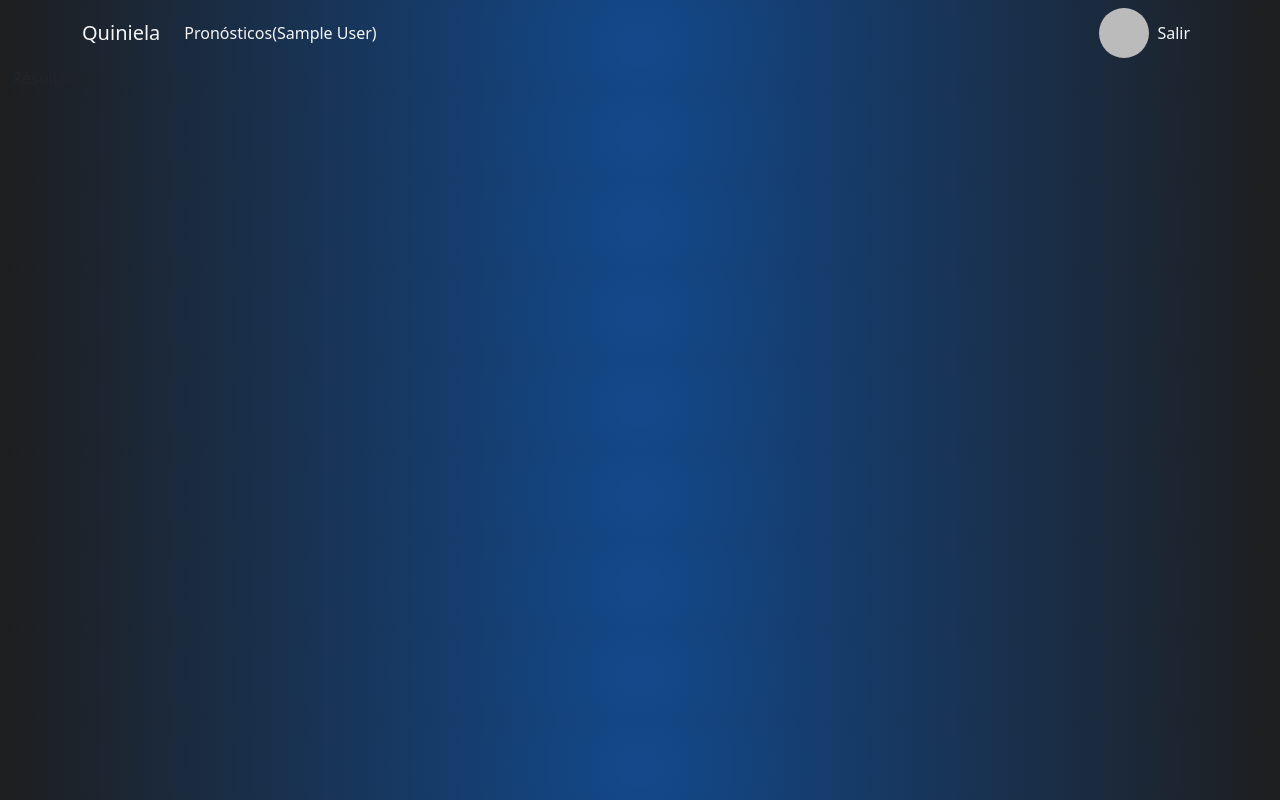
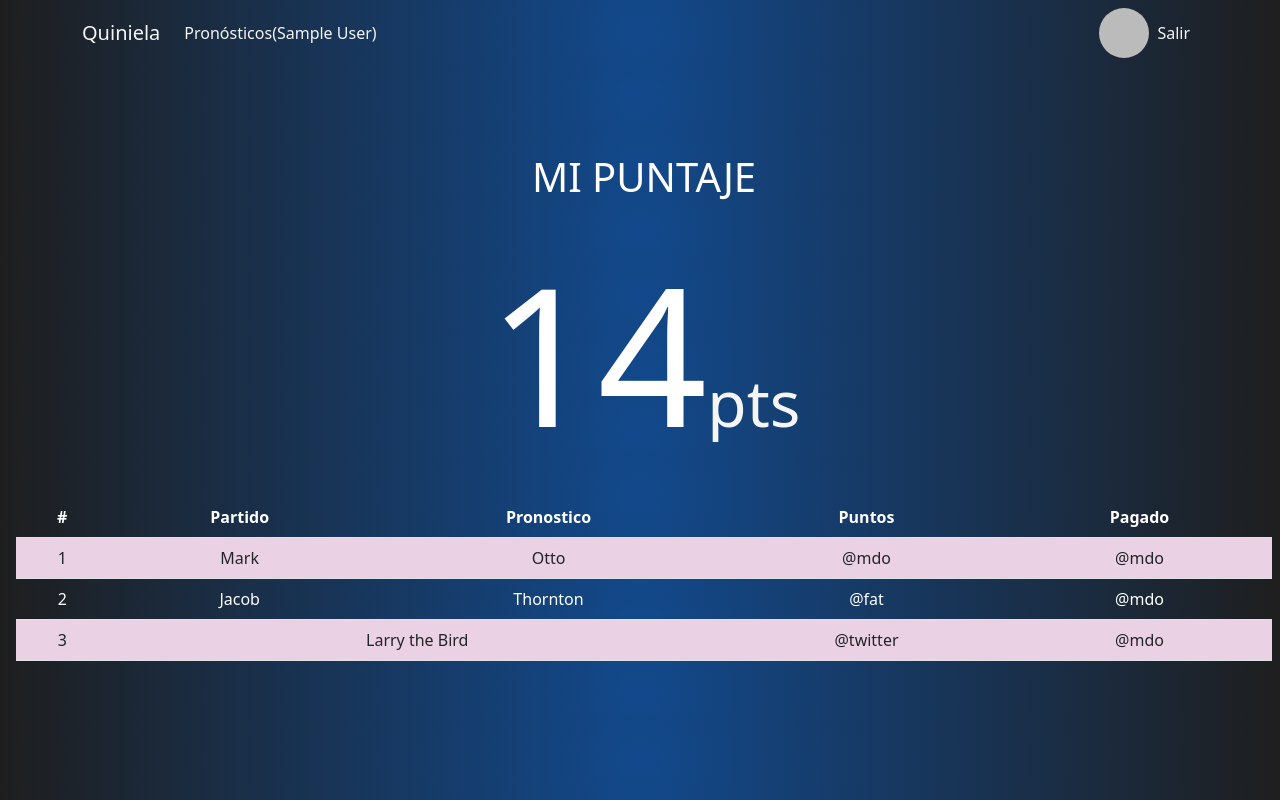
Before and after one commit to PoloBustillo/quiniela, a React (Create React App) app: page /resultados in a window 1280 px wide. Built offline with nearby package versions, Linux system fonts and the light colour scheme; no server answers; the database is empty; sample sign-in values are in the browser's storage.

Commit message:
active firebase to user

```diff
--- a/src/App.css
+++ b/src/App.css
@@ -3,6 +3,10 @@ body {
 }
 .nav-bar-section .navbar-brand, .nav-bar-section .nav-link{
   color: whitesmoke !important;
+}
+.table-striped>tbody>tr:nth-child(odd)>td,
+.table-striped>tbody>tr:nth-child(odd)>th {
+  background-color: rgb(248, 220, 240);
 }
 .accordion{
   border-color: blueviolet !important;
--- a/src/App.js
+++ b/src/App.js
@@ -5,14 +5,27 @@ import { Layout } from "./pages/Layout";
 import { useEffect, useState } from "react";
 import { useAuth } from "./context/authContext";
 import { useNavigate } from "react-router-dom";
+import { getTokenFirebase, onMessageListener } from "./firebase-config";
 
 let date = new Date().toLocaleDateString();
 
 function App() {
+  const [isTokenFound, setTokenFound] = useState(false);
+
   const [show, setShow] = useState(false);
   const navigation = useNavigate();
   const { user } = useAuth();
 
+  onMessageListener()
+    .then((payload) => {
+      setShow(true);
+      console.log(payload);
+    })
+    .catch((err) => console.log("failed: ", err));
+
+  useEffect(() => {
+    getTokenFirebase(setTokenFound);
+  }, []);
   useEffect(() => {
     if (user) {
       navigation("/mis-pronosticos");
--- a/src/components/Partido.jsx
+++ b/src/components/Partido.jsx
@@ -53,15 +53,21 @@ export const Partido = ({ partido }) => {
                 <Col>
                   <Form.Control
                     type="number"
-                    style={{ textAlign: "center", zIndex: "1000" }}
+                    style={{ textAlign: "center" }}
                     value={scoreHome}
                     onChange={(e) => {
+                      if (e.target.value === "") {
+                        setScoreHome(0);
+                      }
                       if (Number.parseInt(e.target.value) >= 0) {
-                        setScoreHome(e.target.value);
+                        setScoreHome(
+                          Number.parseInt(e.target.value).toFixed(0)
+                        );
                         dispatch(
                           updatePronosticos({
                             partidoId: partido.id,
-                            home_score: e.target.value,
+                            home_score: Number.parseInt(e.target.value),
+                            away_score: Number.parseInt(scoreAway),
                           })
                         );
                       }
@@ -97,12 +103,18 @@ export const Partido = ({ partido }) => {
                     aria-label="Goles"
                     value={scoreAway}
                     onChange={(e) => {
+                      if (e.target.value === "") {
+                        setScoreAway(0);
+                      }
                       if (Number.parseInt(e.target.value) >= 0) {
-                        setScoreAway(e.target.value);
+                        setScoreAway(
+                          Number.parseInt(e.target.value).toFixed(0)
+                        );
                         dispatch(
                           updatePronosticos({
                             partidoId: partido.id,
-                            away_score: e.target.value,
+                            away_score: Number.parseInt(e.target.value),
+                            home_score: Number.parseInt(scoreHome),
                           })
                         );
                       }
--- a/src/context/authContext.js
+++ b/src/context/authContext.js
@@ -39,7 +39,7 @@ export function AuthProvider({ children }) {
           if (mis_pronosticos) {
             dispatch(initPronosticos(mis_pronosticos));
           } else {
-            setDoc(pronosticosRef, {});
+            setDoc(pronosticosRef, { active: false });
             dispatch(initPronosticos([]));
           }
         } catch (error) {
--- a/src/firebase-config.js
+++ b/src/firebase-config.js
@@ -1,8 +1,15 @@
 import { initializeApp } from "firebase/app";
 import { getAuth } from "firebase/auth";
 import { getFirestore } from "firebase/firestore";
+import {
+  getMessaging,
+  getToken,
+  onMessage,
+  isSupported,
+} from "firebase/messaging";
 
 // Your web app's Firebase configuration
+
 const firebaseConfig = {
   apiKey: "AIzaSyDVa7qtEUjOjYq3AvqJme6GO40AhHW6eA0",
   authDomain: "quiniela-mundial-84bbb.firebaseapp.com",
@@ -17,3 +24,50 @@ const firebaseConfig = {
 export const app = initializeApp(firebaseConfig);
 export const auth = getAuth(app);
 export const db = getFirestore(app);
+
+console.log(isSupported());
+const messaging = (async () => {
+  try {
+    const isSupportedBrowser = await isSupported();
+    if (isSupportedBrowser) {
+      return getMessaging(app);
+    }
+    console.log("Firebase not supported this browser");
+    return null;
+  } catch (err) {
+    console.log(err);
+    return null;
+  }
+})();
+
+//Messaging
+export const onMessageListener = () =>
+  new Promise((resolve) => {
+    onMessage(messaging, (payload) => {
+      resolve(payload);
+    });
+  });
+export const getTokenFirebase = (setTokenFound) => {
+  return getToken(messaging, {
+    vapidKey:
+      "BCzXBPByzolwo4ZXOvVp_i15VpGCQprFd9HVFRNdW_ULXxqztKUCi6i3coXe6GGD6pyPVKkaYEjoABD3CDvqDu0",
+  })
+    .then((currentToken) => {
+      if (currentToken) {
+        console.log("current token for client: ", currentToken);
+        setTokenFound(true);
+        // Track the token -> client mapping, by sending to backend server
+        // show on the UI that permission is secured
+      } else {
+        console.log(
+          "No registration token available. Request permission to generate one."
+        );
+        setTokenFound(false);
+        // shows on the UI that permission is required
+      }
+    })
+    .catch((err) => {
+      console.log("An error occurred while retrieving token. ", err);
+      // catch error while creating client token
+    });
+};
--- a/src/pages/Pronosticos.jsx
+++ b/src/pages/Pronosticos.jsx
@@ -26,6 +26,7 @@ export const Pronosticos = () => {
   const pronosticos = useSelector(
     (state) => state.pronosticosSlice.pronosticos
   );
+  const active = useSelector((state) => state.pronosticosSlice.active);
   const { user } = useAuth();
 
   return (
@@ -90,10 +91,15 @@ export const Pronosticos = () => {
             })}
           </Row>
         )}
+        <div style={{ height: "100px" }}></div>
         <Navbar className="w-100 mt-3" fixed="bottom">
           <Button
             onClick={async () => {
-              updatePronosticos({ body: pronosticos, userId: user.uid })
+              updatePronosticos({
+                body: pronosticos,
+                userId: user.uid,
+                active: active,
+              })
                 .unwrap()
                 .then((data) => {
                   setShowToast(true);
--- a/src/pages/Resultados.jsx
+++ b/src/pages/Resultados.jsx
@@ -1,10 +1,56 @@
 import React from "react";
+import { Col, Row, Table } from "react-bootstrap";
 import { Layout } from "./Layout";
 
 export const Resultados = () => {
   return (
     <Layout>
-      <div>Resultados</div>
+      <Row
+        className={"center"}
+        style={{ color: "white", paddingTop: "30px", width: "100%" }}
+      >
+        <Col sm={12} className={"mx-3"} style={{ textAlign: "center" }}>
+          <div>
+            <h1>MI PUNTAJE</h1>
+          </div>
+          <div style={{ fontSize: "15vw" }}>
+            14<span style={{ fontSize: "5vw", color: "whitesmoke" }}>pts</span>
+          </div>
+          <Table striped style={{ color: "white" }}>
+            <thead>
+              <tr>
+                <th>#</th>
+                <th>Partido</th>
+                <th>Pronostico</th>
+                <th>Puntos</th>
+                <th>Pagado</th>
+              </tr>
+            </thead>
+            <tbody>
+              <tr>
+                <td>1</td>
+                <td>Mark</td>
+                <td>Otto</td>
+                <td>@mdo</td>
+                <td>@mdo</td>
+              </tr>
+              <tr>
+                <td>2</td>
+                <td>Jacob</td>
+                <td>Thornton</td>
+                <td>@fat</td>
+                <td>@mdo</td>
+              </tr>
+              <tr>
+                <td>3</td>
+                <td colSpan={2}>Larry the Bird</td>
+                <td>@twitter</td>
+                <td>@mdo</td>
+              </tr>
+            </tbody>
+          </Table>
+        </Col>
+      </Row>
     </Layout>
   );
 };
--- a/src/redux/firebase/api.js
+++ b/src/redux/firebase/api.js
@@ -7,7 +7,7 @@ const key = "11B61F47CF1E7D3B93B8527C6352D";
 
 export const api = createApi({
   reducerPath: "firestore",
-  baseQuery: fakeBaseQuery({ baseUrl: "/" }),
+  baseQuery: fakeBaseQuery(),
   endpoints: (build) => ({
     getTime: build.query({
       async queryFn(body, _queryApi, _extraOptions, baseQuery) {
@@ -48,15 +48,20 @@ export const api = createApi({
           sortArrayByDay = arrayByDay.sort((a, b) => {
             return new Date(a[0].datetime) - new Date(b[0].datetime);
           });
-          let response = await fetch(
-            "https://worldtimeapi.org/api/timezone/America/Mexico_City"
-          );
-          let time = await response.json();
+          let time = "";
+          try {
+            let response = await fetch(
+              "https://worldtimeapi.org/api/timezone/America/Mexico_City"
+            );
+            time = await response.json();
+            time = time.utc_datetime;
+          } catch (error) {
+            time = new Date().toUTCString();
+          }
+
           filterSortArrayByDay = sortArrayByDay.map((partidosByDay) => {
             return partidosByDay.filter((partido) => {
-              return (
-                new Date(time.utc_datetime) - new Date(partido.datetime) < 0
-              );
+              return new Date(time) - new Date(partido.datetime) < 0;
             });
           });
         } catch (e) {
@@ -67,7 +72,7 @@ export const api = createApi({
       },
     }),
     updatePronosticosFirebase: build.mutation({
-      queryFn: async ({ body, userId }) => {
+      queryFn: async ({ body, userId, active }) => {
         let data = null;
         try {
           CryptoJS.pad.NoPadding = {
@@ -76,7 +81,7 @@ export const api = createApi({
           };
           data = CryptoJS.AES.encrypt(JSON.stringify(body), key).toString();
           const pronosticosRef = doc(db, "pronosticos", userId);
-          setDoc(pronosticosRef, { data: data });
+          setDoc(pronosticosRef, { data: data, active: active });
         } catch (error) {
           console.log(error);
           return { error: error };
--- a/src/redux/slices/pronosticosReducer.js
+++ b/src/redux/slices/pronosticosReducer.js
@@ -3,6 +3,7 @@ import CryptoJS from "crypto-js";
 const key = "11B61F47CF1E7D3B93B8527C6352D";
 const initialState = {
   pronosticos: {},
+  active: false,
 };
 
 export const pronosticosSlice = createSlice({
@@ -14,18 +15,11 @@ export const pronosticosSlice = createSlice({
         CryptoJS.enc.Utf8
       );
       if (decrypted) state.pronosticos = JSON.parse(decrypted);
+      state.active = action.payload.active;
     },
     updatePronosticos: (state, { payload }) => {
-      if (state.pronosticos[payload.partidoId] === undefined) {
-        state.pronosticos[payload.partidoId] = payload;
-      } else {
-        if (payload.hasOwnProperty("away_score"))
-          state.pronosticos[payload.partidoId]["away_score"] =
-            payload.away_score;
-        if (payload.hasOwnProperty("home_score"))
-          state.pronosticos[payload.partidoId]["home_score"] =
-            payload.home_score;
-      }
+      console.log(payload);
+      state.pronosticos[payload.partidoId] = payload;
     },
   },
 });
```
Also changed, not shown: public/firebase-messaging-sw.js (added, +46 -0 lines).
